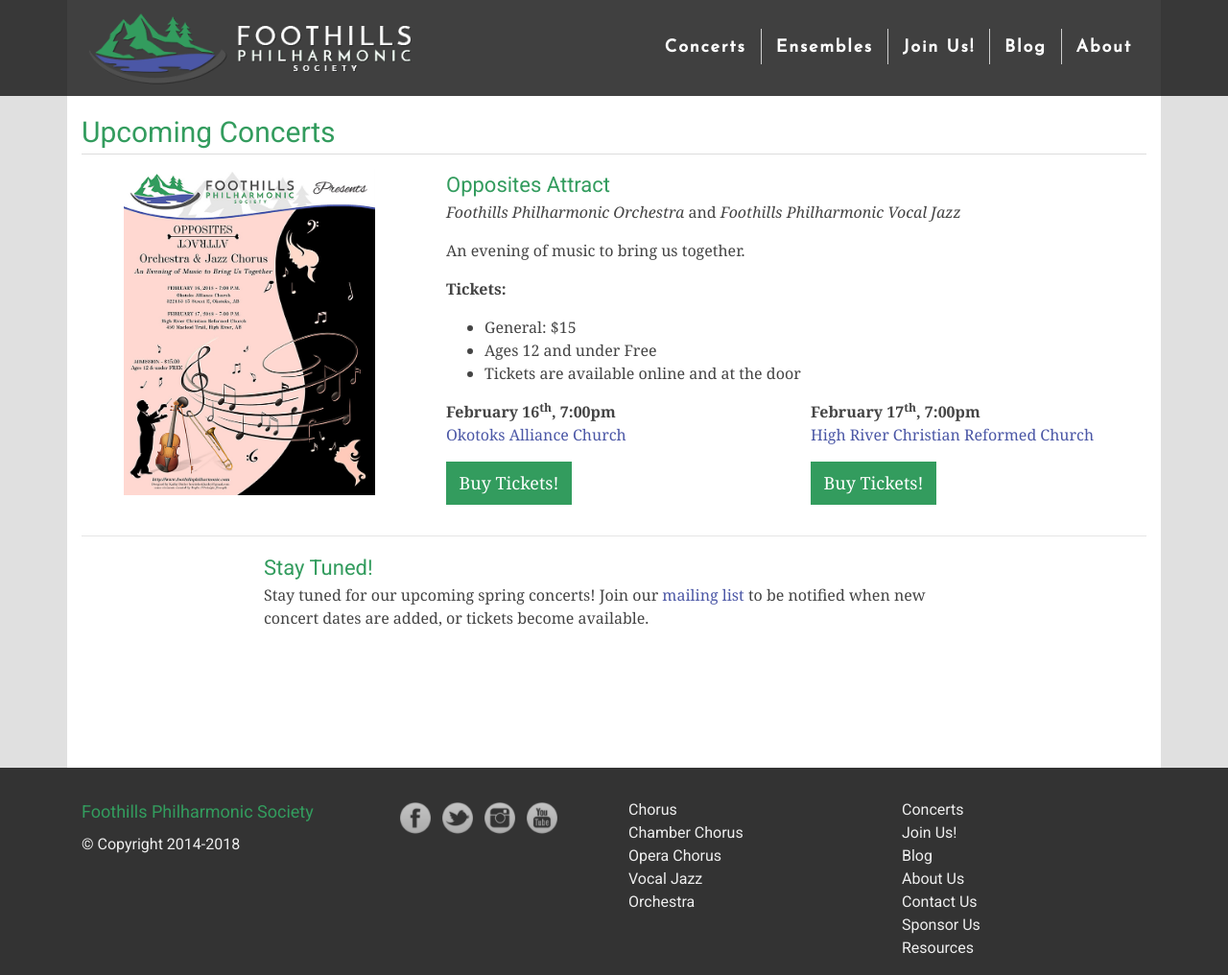
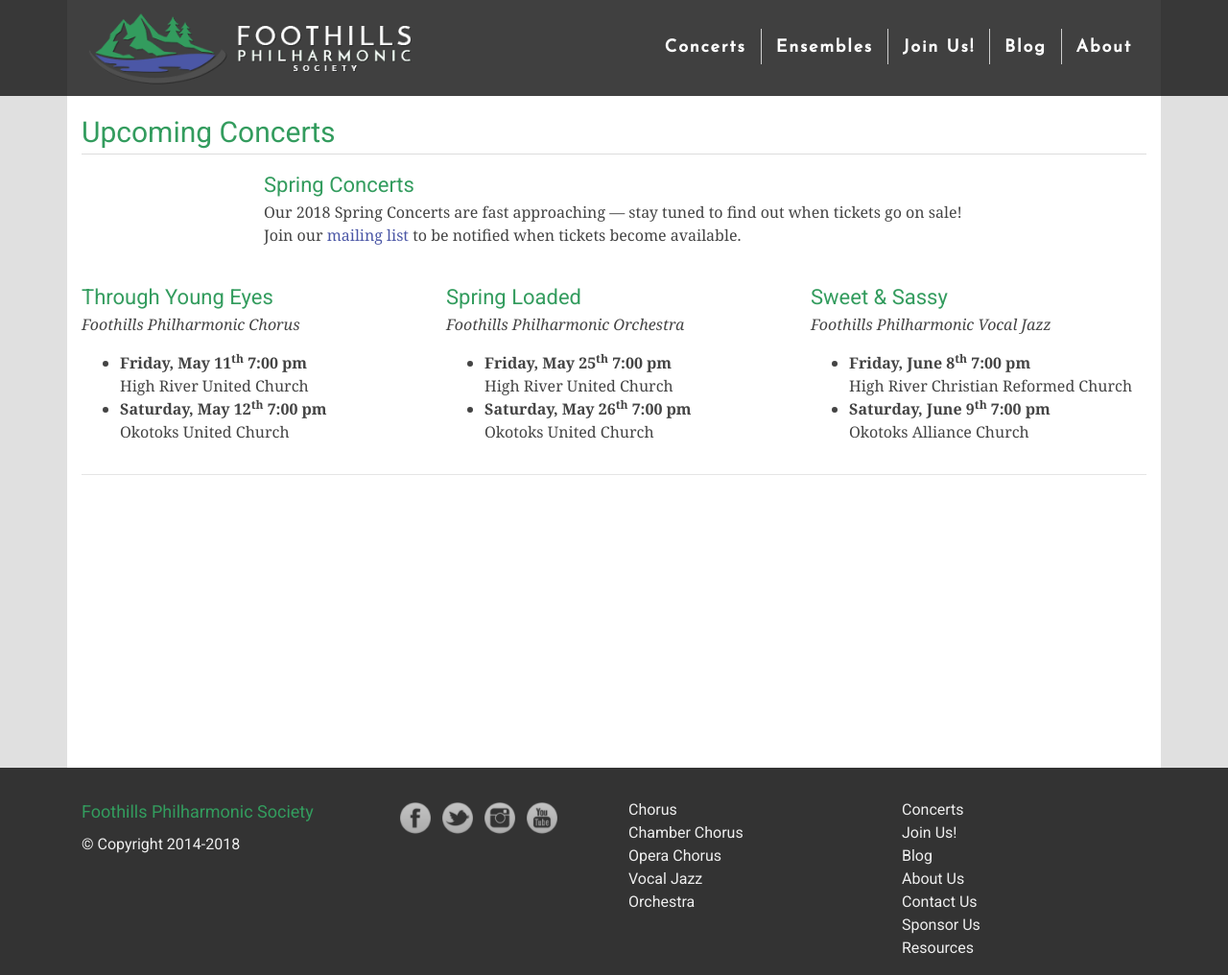
Before and after one commit to percyhanna/fps, a Jekyll site: the page built from concerts.html, in a window 1280 px wide and 1016 px high. Shown: the whole window at 96% size. Built offline with Jekyll 4.4.1, drawn with Linux system fonts in a browser that asks for light colours; nearby versions of some CDN libraries; Markdown is read by kramdown in place of the engine named in the settings.

Commit message:
Add spring concert info

```diff
--- a/concerts.html
+++ b/concerts.html
@@ -6,60 +6,51 @@
         <h1>Upcoming Concerts</h1>
 
         <div class="row">
+          <div class="offset-md-2 col-md-8 col-12">
+            <h3 class="tight">Spring Concerts</h3>
 
-          <div class="col-lg-4 col-md-6 col-12">
-            <p class="content-image"><img src="/images/opposites-attract.jpg" style="max-width: 75%;"></p>
-          </div>
-
-          <div class="col-lg-8 col-md-6 col-12">
-            <h3 class="tight">Opposites Attract</h3>
-            <p>
-              <em>Foothills Philharmonic Orchestra</em> and <em>Foothills Philharmonic Vocal Jazz</em>
-            </p>
-
-            <p>An evening of music to bring us together.</p>
-
-            <p>
-              <strong>Tickets:</strong>
-              <ul>
-                <li>General: $15</li>
-                <li>Ages 12 and under Free</li>
-                <li>Tickets are available online and at the door</li>
-              </ul>
-            </p>
-
-            <div class="row">
-              <div class="col-12 col-lg-6">
-                <p>
-                  <strong>February 16<sup>th</sup>, 7:00pm</strong><br>
-                  <a href="https://www.google.ca/maps/place/Okotoks+Alliance+Church/@50.7508584,-113.9767135,15z/data=!4m5!3m4!1s0x0:0x879787dbcf97e8d!8m2!3d50.7508584!4d-113.9767135" target="_blank">Okotoks Alliance Church</a>
-                </p>
-
-                <p>
-                  <a class="link-button" href="https://www.brownpapertickets.com/event/3322176" target="_blank">Buy Tickets!</a>
-                </p>
-              </div>
-
-              <div class="col-12 col-lg-6">
-                <p>
-                  <strong>February 17<sup>th</sup>, 7:00pm</strong><br>
-                  <a href="https://www.google.ca/maps/place/High+River+Christian+Reformed+Church/@50.577235,-113.8813537,17z/data=!3m1!4b1!4m5!3m4!1s0x53719515072ecd51:0xaca1170fb6ef118d!8m2!3d50.577235!4d-113.879165" target="_blank">High River Christian Reformed Church</a>
-                </p>
-
-                <p>
-                  <a class="link-button" href="https://www.brownpapertickets.com/event/3322179" target="_blank">Buy Tickets!</a>
-                </p>
-              </div>
-            </div>
+            <p>Our 2018 Spring Concerts are fast approaching — stay tuned to find out when tickets go on sale! Join our <a href="http://eepurl.com/bzn_Jf" target="_blank">mailing list</a> to be notified when tickets become available.</p>
           </div>
         </div>
 
+        <div class="row">
+
+          <div class="col-lg-4 col-12">
+            <h3 class="tight">Through Young Eyes</h3>
+            <p>
+              <em>Foothills Philharmonic Chorus</em>
+            </p>
+
+            <ul>
+              <li><strong>Friday, May 11<sup>th</sup> 7:00 pm</strong><br>High River United Church</li>
+              <li><strong>Saturday, May 12<sup>th</sup> 7:00 pm</strong><br>Okotoks United Church</li>
+            </ul>
+          </div>
+
+          <div class="col-lg-4 col-12">
+            <h3 class="tight">Spring Loaded</h3>
+            <p>
+              <em>Foothills Philharmonic Orchestra</em>
+            </p>
+
+            <ul>
+              <li><strong>Friday, May 25<sup>th</sup> 7:00 pm</strong><br>High River United Church</li>
+              <li><strong>Saturday, May 26<sup>th</sup> 7:00 pm</strong><br>Okotoks United Church</li>
+            </ul>
+          </div>
+
+          <div class="col-lg-4 col-12">
+            <h3 class="tight">Sweet &amp; Sassy</h3>
+            <p>
+              <em>Foothills Philharmonic Vocal Jazz</em>
+            </p>
+
+            <ul>
+              <li><strong>Friday, June 8<sup>th</sup> 7:00 pm</strong><br>High River Christian Reformed Church</li>
+              <li><strong>Saturday, June 9<sup>th</sup> 7:00 pm</strong><br>Okotoks Alliance Church</li>
+            </ul>
+          </div>
+
+        </div>
+
         <hr>
-
-        <div class="row">
-          <div class="offset-md-2 col-md-8 col-12">
-            <h3 class="tight">Stay Tuned!</h3>
-
-            <p>Stay tuned for our upcoming spring concerts! Join our <a href="http://eepurl.com/bzn_Jf" target="_blank">mailing list</a> to be notified when new concert dates are added, or tickets become available.</p>
-          </div>
-        </div>
```
